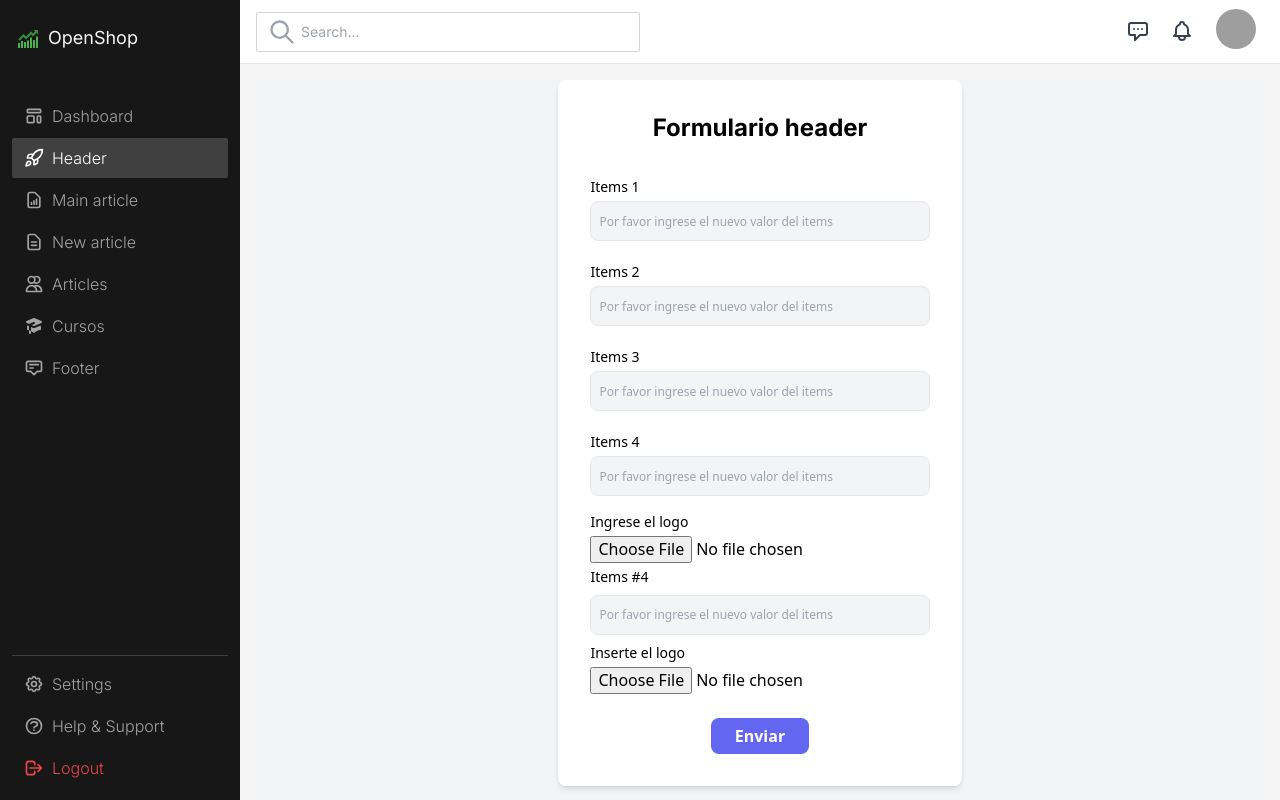
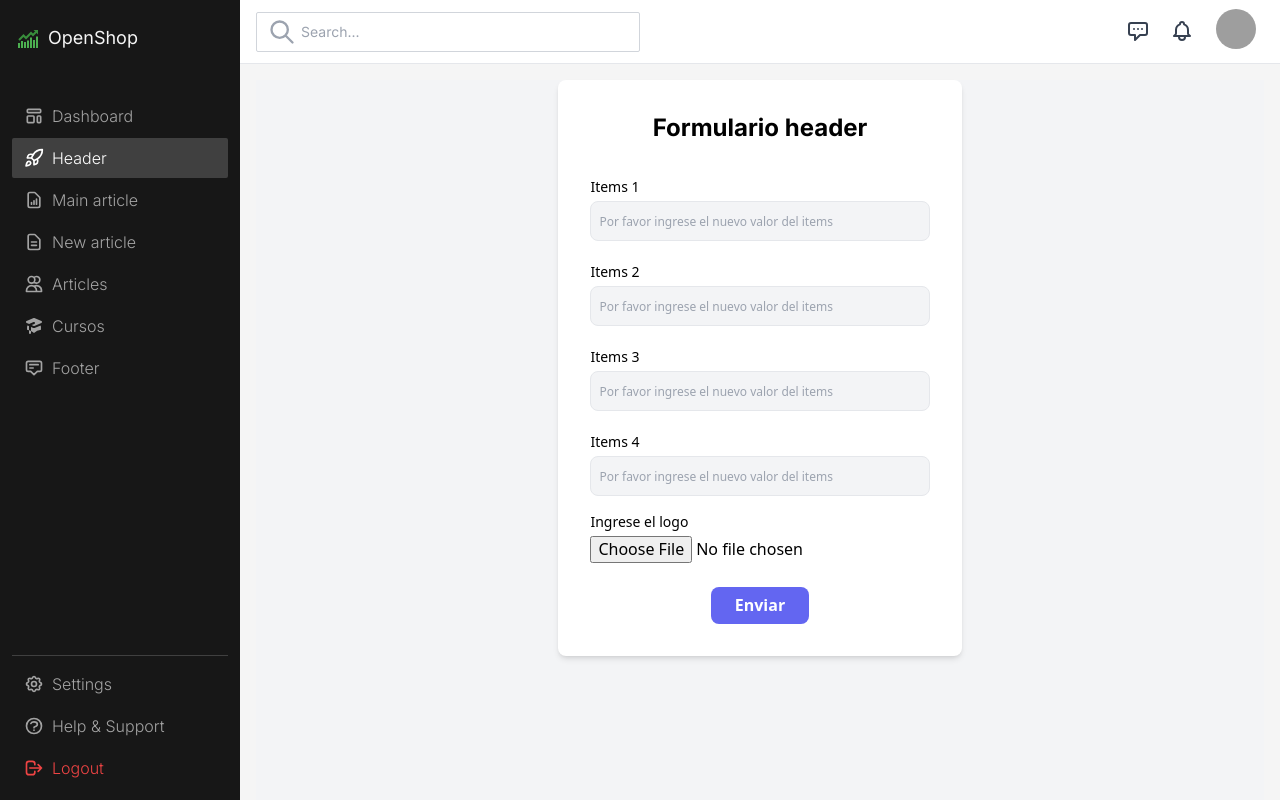
Before and after one commit to AngieCohenDev/dashboard_academit, a React (Create React App) app: page /header in a window 1280 px wide. Built offline with nearby package versions, Linux system fonts and the light colour scheme; grey boxes are pictures that could not be loaded; the HTML template or start-up script is replaced by a standard one.

Commit message:
solucionados problemas al llamar a los fetch

```diff
--- a/src/components/ArticleForm.jsx
+++ b/src/components/ArticleForm.jsx
@@ -10,9 +10,19 @@ const styleInput = "w-full h-[40px] px-2 text-slate-400 text-xs my-1 rounded-lg
 export default function ArticleForm() {
   const { register, handleSubmit, reset } = useForm();
 
-  const onSubmit = handleSubmit((data) => {
-    console.log(data);
-    postArticle(data);
+  const onSubmit = handleSubmit(async (data) => {
+    const formData = new FormData();
+    formData.append("title", data.item1);
+    formData.append("description", data.item2);
+    formData.append("image", imageFile); // Assuming the field name for file is "image"
+
+    try {
+      await postArticle(formData);
+      // Assuming postMainArticle returns the URL of the uploaded image
+      reset();
+    } catch (error) {
+      console.error("Error:", error);
+    }
     reset();
   });
 
--- a/src/components/HeaderGrid.jsx
+++ b/src/components/HeaderGrid.jsx
@@ -12,10 +12,10 @@ function HeaderGrid() {
 
   const onSubmit = handleSubmit(async (data) => {
     const formData = new FormData();
-    formData.append("item1", data.item1);
-    formData.append("item2", data.item2);
-    formData.append("item3", data.item3);
-    formData.append("item4", data.item4);
+    formData.append("item1", data.item01);
+    formData.append("item2", data.item02);
+    formData.append("item3", data.item03);
+    formData.append("item4", data.item04);
     formData.append("logo", imageFile); // Assuming the field name for file is "image"
 
     try {
@@ -97,23 +97,6 @@ function HeaderGrid() {
             Ingrese el logo
           </label>
           <ImageUpload onFileChange={handleFileChange} />
-      {/* Cuarto Item */}
-      <label htmlFor="items04" className={classNames(styleLabel)}>
-        Items #4
-      </label>
-      <input
-        className={classNames(styleInput)}
-        type="text"
-        placeholder="Por favor ingrese el nuevo valor del items"
-        {...register("item4")}
-      />
-
-      {/* Logo */}
-      <label htmlFor="file" className={classNames(styleLabel)}>
-        Inserte el logo
-      </label>
-
-      <ImageUpload onFileChange={handleFileChange} />
 
           <button
             type="submit"
```
